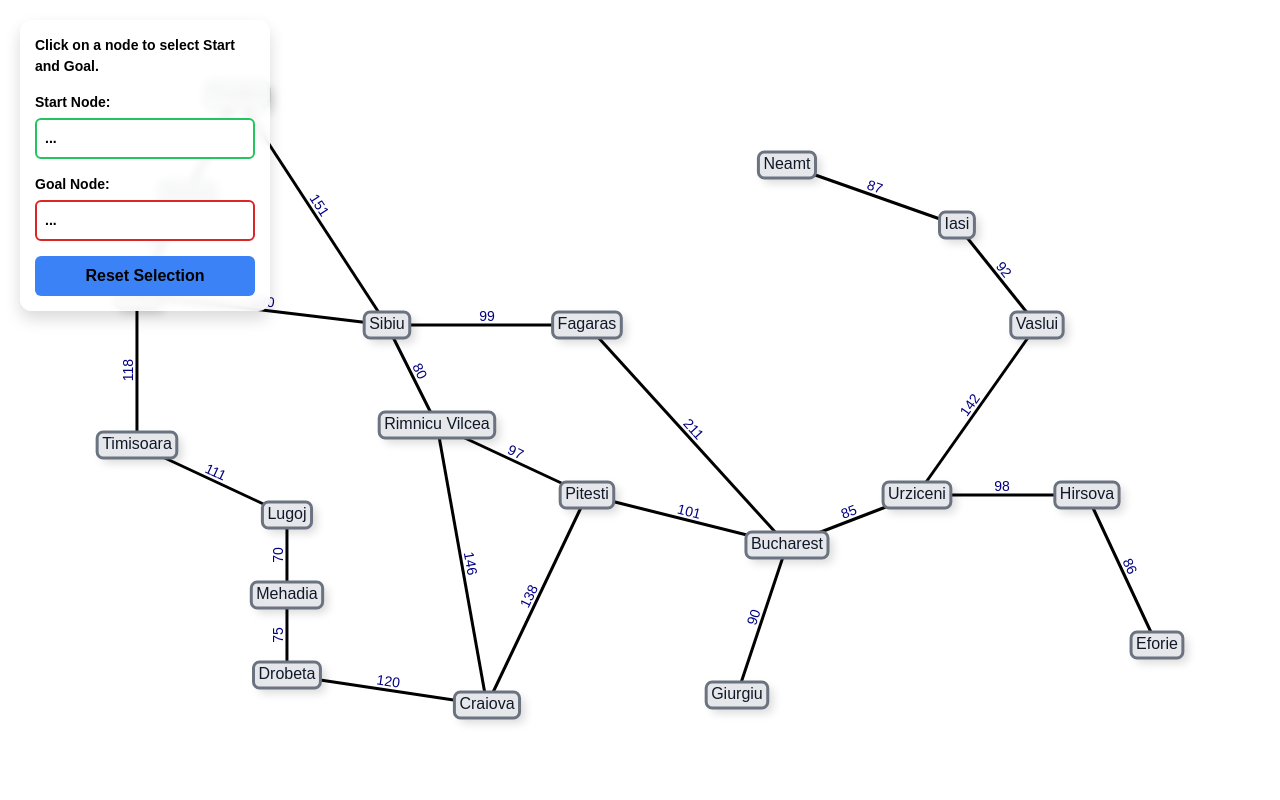
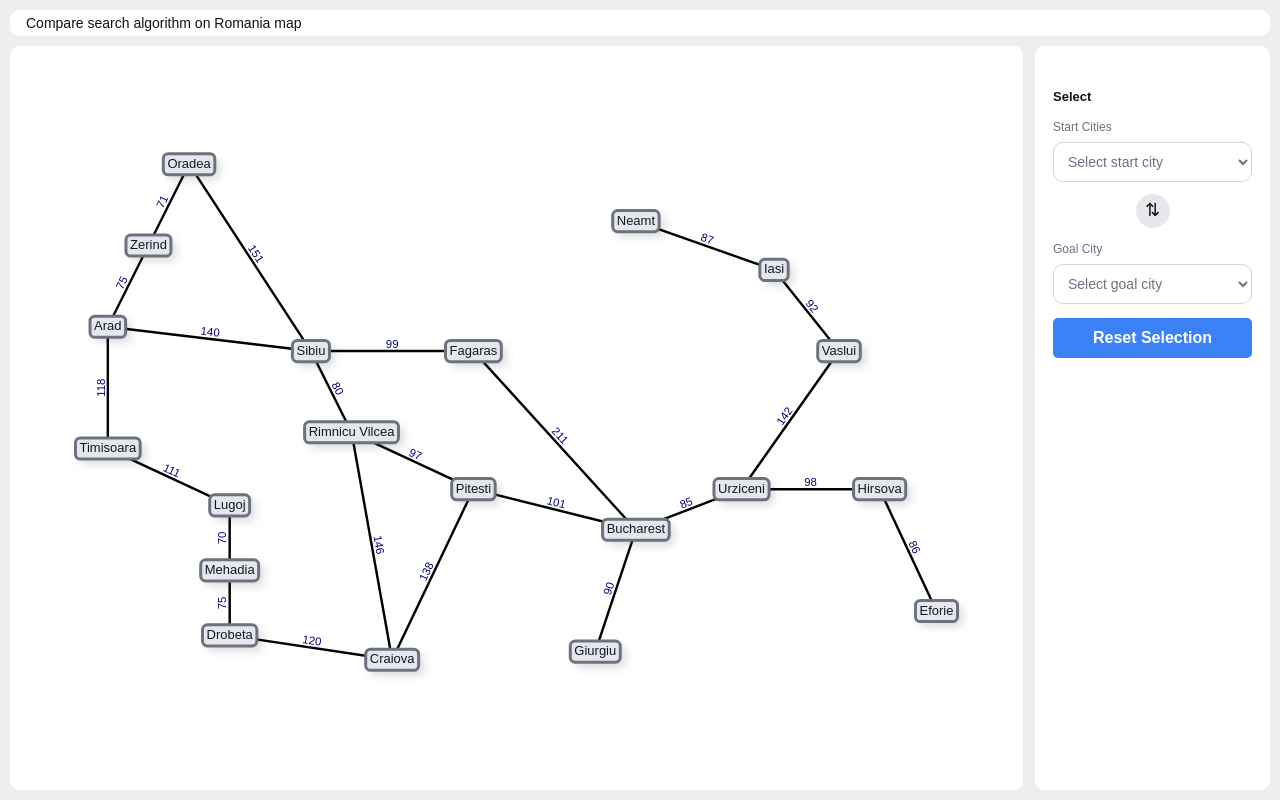
Before and after one commit to CeiRomaniaMapPathFinder/ai-pathfinder-web, a Next.js app: page / in a window 1280 px wide. Built offline with nearby package versions, Linux system fonts and the light colour scheme.

Commit message:
feature/sas-1:design page and change global font to geist

```diff
--- a/app/globals.css
+++ b/app/globals.css
@@ -9,11 +9,10 @@
   --color-background: var(--background);
   --color-foreground: var(--foreground);
   --font-sans: var(--font-geist-sans);
-  --font-mono: var(--font-geist-mono);
 }
 
 body {
   background: var(--background);
   color: var(--foreground);
-  font-family: Arial, Helvetica, sans-serif;
+  font-family: var(--font-geist-sans), sans-serif;
 }
--- a/app/page.tsx
+++ b/app/page.tsx
@@ -1,5 +1,6 @@
 'use client'
 import React, { useEffect, useRef, useState } from 'react';
+import { TbCircleNumber1Filled } from "react-icons/tb";
 
 const initialNodes = [
   { id: 'Arad', label: 'Arad', x: -300, y: -150 },
@@ -23,6 +24,8 @@ const initialNodes = [
   { id: 'Iasi', label: 'Iasi', x: 520, y: -220 },
   { id: 'Neamt', label: 'Neamt', x: 350, y: -280 }
 ];
+
+const cityNames = initialNodes.map((node) => node.id);
 
 const initialEdges = [
   { from: 'Arad', to: 'Zerind', label: '75' },
@@ -131,7 +134,9 @@ function findPathEdgeIds(start: string, goal: string) {
 
 export default function VisMap() {
   const containerRef = useRef<HTMLDivElement>(null);
+  const previewRefs = useRef<Array<HTMLDivElement | null>>([]);
   const networkRef = useRef<any>(null);
+  const previewNetworksRef = useRef<any[]>([]);
   const nodesDataSetRef = useRef<any>(null);
   const edgesDataSetRef = useRef<any>(null);
   const selectionRef = useRef({ start: '', goal: '' });
@@ -201,6 +206,26 @@ export default function VisMap() {
       };
 
       networkRef.current = new Network(containerRef.current!, data, options);
+      previewNetworksRef.current = previewRefs.current
+        .filter((container): container is HTMLDivElement => container !== null)
+        .map((container) => new Network(container, data, options));
+
+      const handleNodeClick = (params: any) => {
+        if (params.nodes.length === 0) return;
+
+        const nodeId = String(params.nodes[0]);
+        const current = selectionRef.current;
+        const nextSelection = current.start && current.goal
+          ? { start: nodeId, goal: '' }
+          : !current.start
+            ? { start: nodeId, goal: current.goal }
+            : nodeId === current.start
+              ? current
+              : { start: current.start, goal: nodeId };
+
+        selectionRef.current = nextSelection;
+        setSelection(nextSelection);
+      };
 
       networkRef.current.on('hoverNode', (params: any) => {
         if (selectionRef.current.start && selectionRef.current.goal) return;
@@ -227,29 +252,17 @@ export default function VisMap() {
         resetEdgeColors();
       });
 
-      networkRef.current.on('click', (params: any) => {
-        if (params.nodes.length > 0) {
-          const nodeId = params.nodes[0];
-          const current = selectionRef.current;
-
-          if (!current.start) {
-            current.start = nodeId;
-          } else if (!current.goal && nodeId !== current.start) {
-            current.goal = nodeId;
-          } else {
-            current.start = nodeId;
-            current.goal = '';
-          }
-
-          setSelection({ ...current });
-        }
-      });
+      networkRef.current.on('click', handleNodeClick);
+      previewNetworksRef.current.forEach((network) => network.on('click', handleNodeClick));
     });
 
     return () => {
       if (networkRef.current) {
         networkRef.current.destroy();
       }
+
+      previewNetworksRef.current.forEach((network) => network.destroy());
+      previewNetworksRef.current = [];
     };
   }, []);
 
@@ -296,42 +309,85 @@ export default function VisMap() {
   }, [selection]);
 
   return (
-    <div style={{ position: 'relative', width: '100vw', height: '100vh', background: '#ffffff' }}>
-      <div ref={containerRef} style={{ width: '100%', height: '100%' }} />
+    <main style={{ boxSizing: 'border-box', width: '100vw', height: '100vh', padding: '10px', overflow: 'hidden', background: '#eeeeee', color: '#111111', fontFamily: 'Arial, sans-serif' }}>
+      <header style={{ height: '26px', padding: '0 16px', display: 'flex', alignItems: 'center', background: '#ffffff', borderRadius: '9px', fontSize: '14px' }}>
+        Compare search algorithm on Romania map
+      </header>
 
-      <div style={{
-        position: 'absolute', top: '20px', left: '20px',
-        background: 'rgba(255, 255, 255, 0.9)', padding: '15px', borderRadius: '12px',
-        boxShadow: '0 8px 16px rgba(0,0,0,0.15)', zIndex: 10,
-        color: 'black', backdropFilter: 'blur(4px)', width: '250px'
-      }}>
-        <div style={{ display: 'flex', flexDirection: 'column', gap: '15px' }}>
-          <p style={{ margin: 0, fontSize: '14px', fontFamily: 'sans-serif', fontWeight: 'bold' }}>
-            Click on a node to select Start and Goal.
+      <section style={{ display: 'grid', gridTemplateColumns: 'minmax(0, 1fr) 235px', height: 'calc(100% - 36px)', gap: '12px', marginTop: '10px', alignItems: 'stretch' }}>
+        {['Blind search'].map((title, index) => (
+          <article key={title} style={{ minWidth: 0, minHeight: 0, padding: '28px 16px 10px', background: '#ffffff', borderRadius: '9px' }}>
+
+            <div
+              ref={(element) => { previewRefs.current[index] = element; }}
+              style={{ width: '100%', height: 'calc(100% - 30px)' }}
+            />
+          </article>
+        ))}
+
+        <aside style={{ minHeight: 0, padding: '24px 18px', background: '#ffffff', borderRadius: '9px' }}>
+          <p style={{ margin: '18px 0 12px', fontSize: '13px', fontWeight: '700', lineHeight: 1.35 }}>
+            Select
           </p>
-          <div style={{ display: 'flex', flexDirection: 'column', fontSize: '14px', fontFamily: 'sans-serif', fontWeight: 'bold' }}>
-            Start Node:
-            <div style={{ marginTop: '5px', padding: '8px', borderRadius: '6px', border: '2px solid #22c55e', backgroundColor: 'white', minHeight: '20px' }}>
-              {selection.start || '...'}
-            </div>
-          </div>
-          <div style={{ display: 'flex', flexDirection: 'column', fontSize: '14px', fontFamily: 'sans-serif', fontWeight: 'bold' }}>
-            Goal Node:
-            <div style={{ marginTop: '5px', padding: '8px', borderRadius: '6px', border: '2px solid #dc2626', backgroundColor: 'white', minHeight: '20px' }}>
-              {selection.goal || '...'}
-            </div>
-          </div>
+          <label style={{ display: 'block', fontSize: '12px', color: '#6b7280' }}>
+            Start Cities
+            <select
+              value={selection.start}
+              onChange={(event) => {
+                const start = event.target.value;
+                const nextSelection = { start, goal: start === selection.goal ? '' : selection.goal };
+                selectionRef.current = nextSelection;
+                setSelection(nextSelection);
+              }}
+              style={{ display: 'block', width: '100%', marginTop: '6px', padding: '10px', border: '1px solid #d1d5db', borderRadius: '10px', background: '#ffffff', fontSize: '14px' }}
+            >
+              <option value="">Select start city</option>
+              {cityNames.map((city) => <option key={city} value={city}>{city}</option>)}
+            </select>
+          </label>
+          <button
+            type="button"
+            aria-label="Swap start and goal cities"
+            onClick={() => {
+              const nextSelection = { start: selection.goal, goal: selection.start };
+              selectionRef.current = nextSelection;
+              setSelection(nextSelection);
+            }}
+            style={{ display: 'block', margin: '12px auto', width: '34px', height: '34px', border: 'none', borderRadius: '50%', background: '#e5e7eb', fontSize: '18px', cursor: 'pointer' }}
+          >
+            ⇅
+          </button>
+          <label style={{ display: 'block', fontSize: '12px', color: '#6b7280' }}>
+            Goal City
+            <select
+              value={selection.goal}
+              onChange={(event) => {
+                const goal = event.target.value;
+                if (goal === selection.start) return;
+                const nextSelection = { ...selection, goal };
+                selectionRef.current = nextSelection;
+                setSelection(nextSelection);
+              }}
+              style={{ display: 'block', width: '100%', marginTop: '6px', padding: '10px', border: '1px solid #d1d5db', borderRadius: '10px', background: '#ffffff', fontSize: '14px' }}
+            >
+              <option value="">Select goal city</option>
+              {cityNames.filter((city) => city !== selection.start).map((city) => <option key={city} value={city}>{city}</option>)}
+            </select>
+          </label>
           <button
             onClick={() => {
               selectionRef.current = { start: '', goal: '' };
               setSelection({ start: '', goal: '' });
             }}
-            style={{ padding: '8px', borderRadius: '6px', border: 'none', backgroundColor: '#3b82f6', color: '#white', fontWeight: 'bold', cursor: 'pointer' }}
+            style={{ width: '100%', marginTop: '14px', padding: '8px', border: 'none', borderRadius: '5px', backgroundColor: '#3b82f6', color: 'white', fontWeight: '700', cursor: 'pointer' }}
           >
             Reset Selection
           </button>
-        </div>
-      </div>
-    </div>
+          <div ref={containerRef} style={{ position: 'absolute', width: '1px', height: '1px', overflow: 'hidden', opacity: 0 }} />
+        </aside>
+      </section>
+
+
+    </main>
   );
 }
--- a/package.json
+++ b/package.json
@@ -12,6 +12,7 @@
     "next": "16.3.0",
     "react": "19.2.8",
     "react-dom": "19.2.8",
+    "react-icons": "^5.7.0",
     "reactflow": "^11.11.4",
     "vis-network": "^10.1.0"
   },
```
Also changed, not shown: 1 other file (tests, documents, lock files or other folders).
